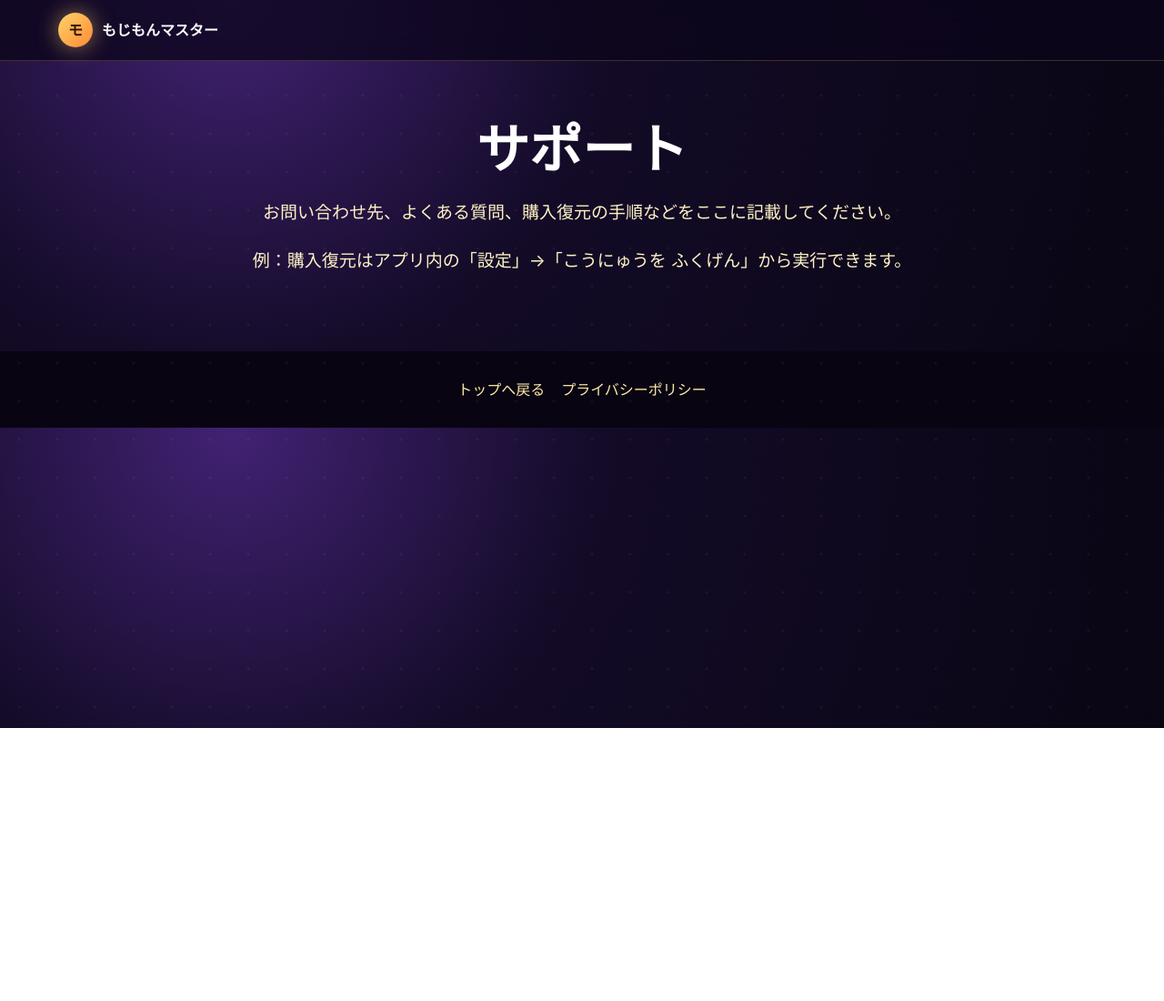
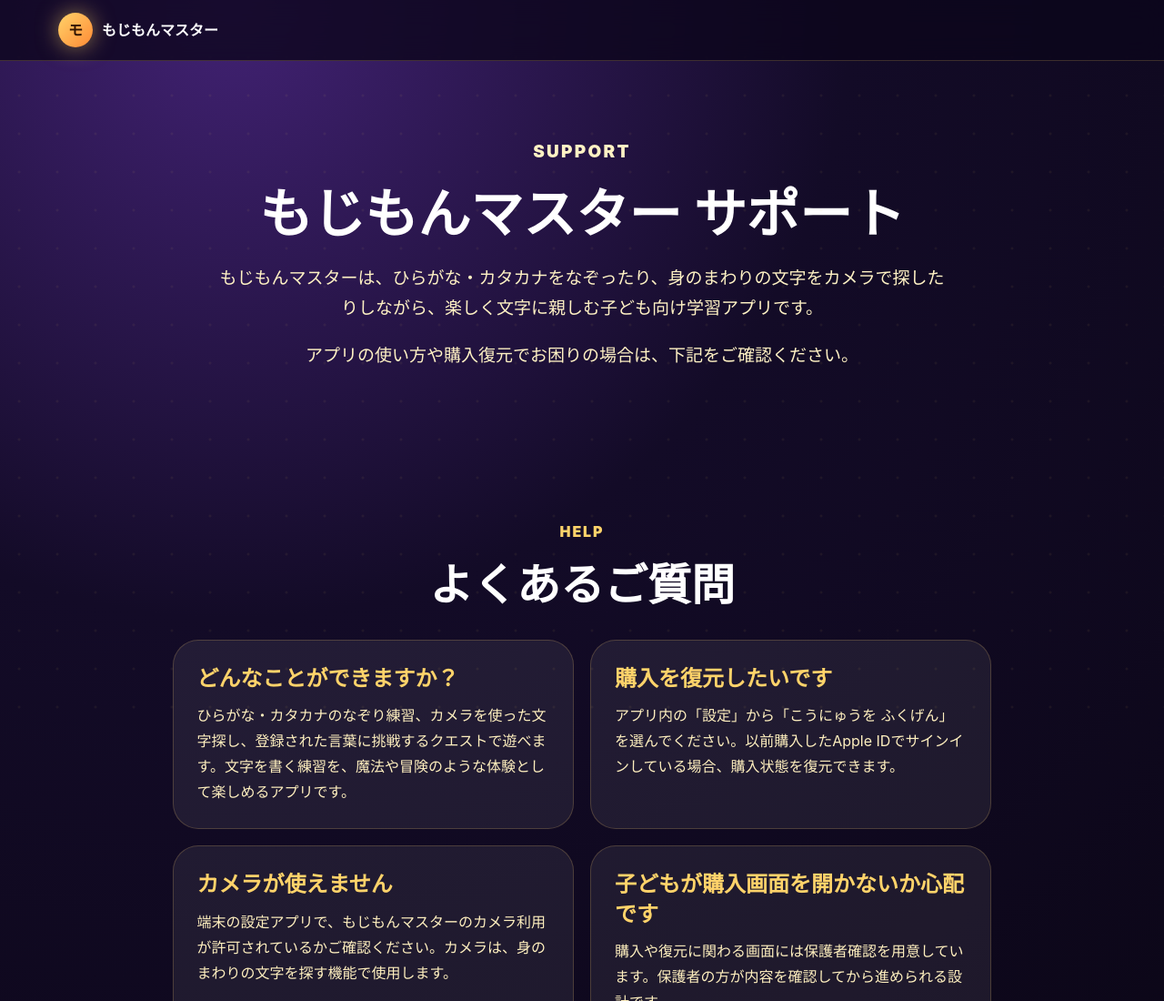
Before and after one commit to okadaokadaokadaokadaokada/okadaokadaokadaokadaokada.github.io, a plain HTML site: page mojimon_site/support.html in a window 1280 px wide. Shown: the top 1100 px of the page at 91% size. Before the commit the page ends 800 px from the top, so only its background shows below. Drawn offline with Linux system fonts and the light colour scheme.

Commit message:
サイト更新

```diff
--- a/mojimon_site/support.html
+++ b/mojimon_site/support.html
@@ -1 +1,61 @@
-<!doctype html><html lang="ja"><head><meta charset="utf-8"><meta name="viewport" content="width=device-width,initial-scale=1"><title>サポート｜もじもんマスター</title><link rel="stylesheet" href="style.css"></head><body><header class="site-header"><a class="brand" href="index.html"><span class="sigil">モ</span><span>もじもんマスター</span></a></header><main><section class="promise"><h1>サポート</h1><p>お問い合わせ先、よくある質問、購入復元の手順などをここに記載してください。</p><p>例：購入復元はアプリ内の「設定」→「こうにゅうを ふくげん」から実行できます。</p></section></main><footer><a href="index.html">トップへ戻る</a><a href="privacy.html">プライバシーポリシー</a></footer></body></html>
+<!doctype html>
+<html lang="ja">
+<head>
+  <meta charset="utf-8" />
+  <meta name="viewport" content="width=device-width, initial-scale=1" />
+  <title>サポート｜もじもんマスター</title>
+  <meta name="description" content="もじもんマスターのサポートページです。アプリの遊び方、購入復元、お問い合わせ方法をご案内します。" />
+  <link rel="stylesheet" href="style.css" />
+</head>
+<body>
+  <header class="site-header">
+    <a class="brand" href="index.html"><span class="sigil">モ</span><span>もじもんマスター</span></a>
+  </header>
+
+  <main>
+    <section class="promise">
+      <p class="eyebrow">Support</p>
+      <h1>もじもんマスター サポート</h1>
+      <p>もじもんマスターは、ひらがな・カタカナをなぞったり、身のまわりの文字をカメラで探したりしながら、楽しく文字に親しむ子ども向け学習アプリです。</p>
+      <p>アプリの使い方や購入復元でお困りの場合は、下記をご確認ください。</p>
+    </section>
+
+    <section class="support-section">
+      <div class="section-title">
+        <p class="eyebrow">Help</p>
+        <h2>よくあるご質問</h2>
+      </div>
+      <div class="support-list">
+        <article class="support-item">
+          <h3>どんなことができますか？</h3>
+          <p>ひらがな・カタカナのなぞり練習、カメラを使った文字探し、登録された言葉に挑戦するクエストで遊べます。文字を書く練習を、魔法や冒険のような体験として楽しめるアプリです。</p>
+        </article>
+        <article class="support-item">
+          <h3>購入を復元したいです</h3>
+          <p>アプリ内の「設定」から「こうにゅうを ふくげん」を選んでください。以前購入したApple IDでサインインしている場合、購入状態を復元できます。</p>
+        </article>
+        <article class="support-item">
+          <h3>カメラが使えません</h3>
+          <p>端末の設定アプリで、もじもんマスターのカメラ利用が許可されているかご確認ください。カメラは、身のまわりの文字を探す機能で使用します。</p>
+        </article>
+        <article class="support-item">
+          <h3>子どもが購入画面を開かないか心配です</h3>
+          <p>購入や復元に関わる画面には保護者確認を用意しています。保護者の方が内容を確認してから進められる設計です。</p>
+        </article>
+      </div>
+    </section>
+
+    <section class="support-section contact-panel">
+      <p class="eyebrow">Contact</p>
+      <h2>お問い合わせ</h2>
+      <p>不具合のご報告、ご質問、ご要望は、アプリ内の連絡先からお問い合わせください。</p>
+      <p>アプリ内の「設定」→「お問い合わせ」よりご連絡いただくと、アプリの状態を確認しやすく、よりスムーズに対応できます。</p>
+    </section>
+  </main>
+
+  <footer>
+    <a href="index.html">トップへ戻る</a>
+    <a href="https://okadaokadaokadaokadaokada.github.io/privacy-policy/privacy-policy">プライバシーポリシー</a>
+  </footer>
+</body>
+</html>
```
Also changed, not shown: mojimon_site/privacy.html (+27 -1 lines), app-ads.txt, mojimon_site/assets/aniki.png, mojimon_site/assets/aniki1.png (added), 3 other files.
